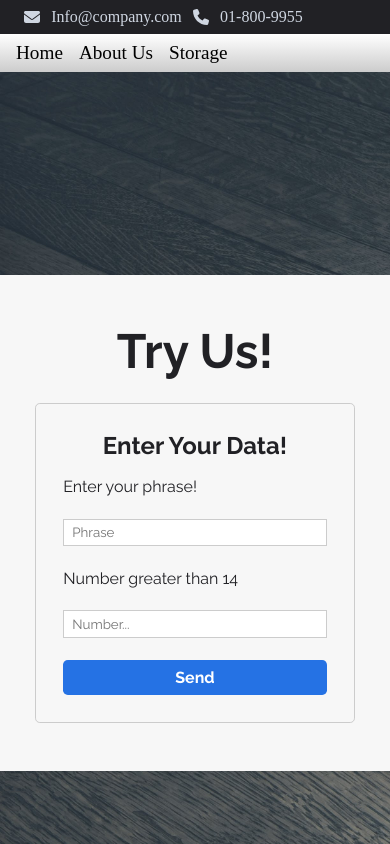
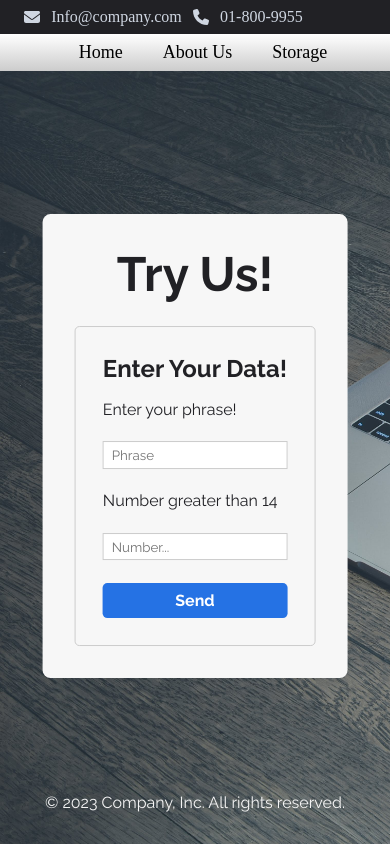
Before and after one commit to Stobio19/Proyecto-Creatividad-y-Emprendimiento, a React (Create React App) app: page / in a window 390 px wide. Shown: the top 844 px of the page. Built offline with nearby package versions, Linux system fonts and the light colour scheme.

Commit message:
Avances Mobile

```diff
--- a/src/App.css
+++ b/src/App.css
@@ -23,3 +23,8 @@
 :root {
   --text-light: #cfd6e1;
 }
+
+@media screen and (min-width: 260px) and (max-width: 600px) {
+  .main-content {
+  }
+}
--- a/src/Components/Footer.css
+++ b/src/Components/Footer.css
@@ -12,4 +12,18 @@
   color: #f5f5f5;
   position: absolute;
   left: 2rem;
+  min-width: max-content;
 }
+
+@media screen and (min-width: 260px) and (max-width: 600px) {
+  .App-footer > span {
+    position: absolute;
+    top: 50%;
+    left: 50%;
+    transform: translate(-50%, -50%);
+  }
+
+  .App-footer {
+    flex: 0 0 10vh;
+  }
+}
--- a/src/Components/Header.css
+++ b/src/Components/Header.css
@@ -50,3 +50,19 @@
 .nav {
   margin-left: 1em;
 }
+
+@media screen and (min-width: 260px) and (max-width: 600px) {
+  .main-content-header {
+    display: flex;
+    justify-content: space-evenly;
+  }
+
+  .nav {
+    display: flex;
+    gap: 2.5rem;
+  }
+
+  .link-header {
+    font-size: large;
+  }
+}
--- a/src/Pages/AboutUs.css
+++ b/src/Pages/AboutUs.css
@@ -44,20 +44,17 @@
 .__div-section-2 {
   display: flex;
   flex-wrap: wrap;
-  padding-top: 5rem !important;
-  padding-bottom: 3rem !important;
+  padding-top: 5rem;
+  padding-bottom: 3rem;
   background: #fff;
   width: auto;
-  height: 30rem;
+  overflow-y: auto;
+  min-height: max-content;
   text-align: center;
   flex-direction: column;
 }
 
-.__div-section-2 h2 {
-  font-family: "Poppins";
-}
-
-.__div-section-2 p {
+.__div-section-2 h2, p  {
   font-family: "Poppins";
 }
 
@@ -72,7 +69,7 @@
 .__div_section-2-father-about {
   display: flex;
   background: #fff;
-  width: calc(1275 / 16);
+  width: 79,6875rem;
   height: 15.75rem;
   align-items: center;
   justify-content: center;
@@ -119,3 +116,22 @@
   margin-top: 0.75rem;
   font-weight: 500;
 }
+
+@media screen and (min-width: 260px) and (max-width: 600px) {
+  .div-section-2 {
+    background: #b00;
+  }
+
+  .container-about-section-1 h2 {
+    font-size: large;
+    margin: 0;
+  }
+
+  .container-about-section-1 p {
+    line-height: 2;
+    font-size: large;
+  }
+
+
+
+}
--- a/src/Pages/Home.css
+++ b/src/Pages/Home.css
@@ -1,8 +1,4 @@
 .home-content {
-  display: flex;
-  justify-content: center;
-  align-items: center;
-  min-height: 100vh;
 }
 
 .div-main-form {
@@ -14,9 +10,7 @@
   width: max-content;
   height: auto;
   text-align: center;
-  display: flex;
-  flex-direction: column;
-  justify-content: space-evenly;
+  margin: 3rem auto 0 auto;
 }
 
 .div-main-form > h1 {
@@ -107,3 +101,21 @@
 .close-modal:hover {
   color: #e00;
 }
+
+@media screen and (min-width: 260px) and (max-width: 600px)
+{
+  .home-content {
+   padding: 2rem;
+   min-height: max-content;
+   position: absolute;
+   top: 50%;
+   left: 50%;
+   transform: translate(-50%, -50%);
+  }
+
+  .div-main-form {
+    padding: 2rem;
+    min-width: 15rem;
+  }
+
+}
--- a/src/Pages/Storage.css
+++ b/src/Pages/Storage.css
@@ -58,3 +58,13 @@
 .icon-eye:hover {
     color: #000;
 }
+
+@media screen and (min-width: 260px) and (max-width: 600px) {
+    .storage-content {
+        max-width: 100vw;
+    }
+
+    .storage {
+        margin: 1rem;
+    }
+}
--- a/src/Pages/Storage.js
+++ b/src/Pages/Storage.js
@@ -24,7 +24,7 @@ export const Storage = () => {
   };
 
   return (
-    <div>
+    <div className="storage">
       <h1 className="title-storage text-align-center">Your Data!</h1>
       <div className="storage-content">
         {passwords.map((password, index) => (
```
